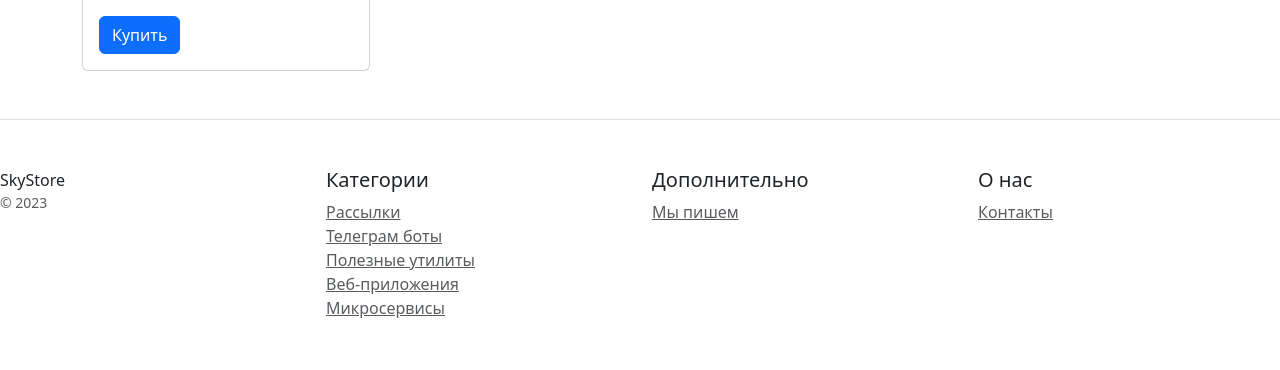
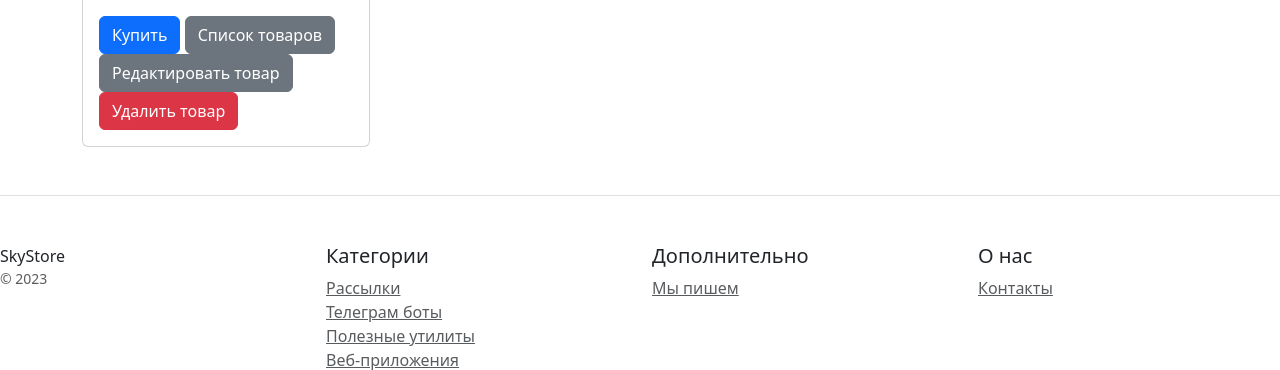
Before and after one commit to yakovenkosa/django_6_2, a Django app: template catalog/templates/catalog/product_detail.html in a window 1280 px wide. Shown: the part 383-753 px from the top of the page. Before the commit the page ends 701 px from the top, so only its background shows below. Run offline with Django 5.2, Linux system fonts and the light colour scheme; the template is opened without the code that fills it, so the values that code supplies are empty; some libraries are stand-ins or nearby versions.

Commit message:
update file product_list.html

```diff
--- a/catalog/templates/catalog/product_detail.html
+++ b/catalog/templates/catalog/product_detail.html
@@ -10,6 +10,9 @@
                 <img src="{{ product.image | media_filter }}" class="card-img-top" alt="product.name">
                 <p class="card-text">{{ object.description }}</p>
                 <a href="#" class="btn btn-primary">Купить</a>
+                <a href="{% url 'catalog:product_list' %}" class="btn btn-secondary">Список товаров</a>
+                <a href="{% url 'catalog:product_update' product.id %}" class="btn btn-secondary">Редактировать товар</a>
+                <a href="{% url 'catalog:product_delete' product.id %}" class="btn btn-danger">Удалить товар</a>
             </div>
         </div>
   </div>
```
